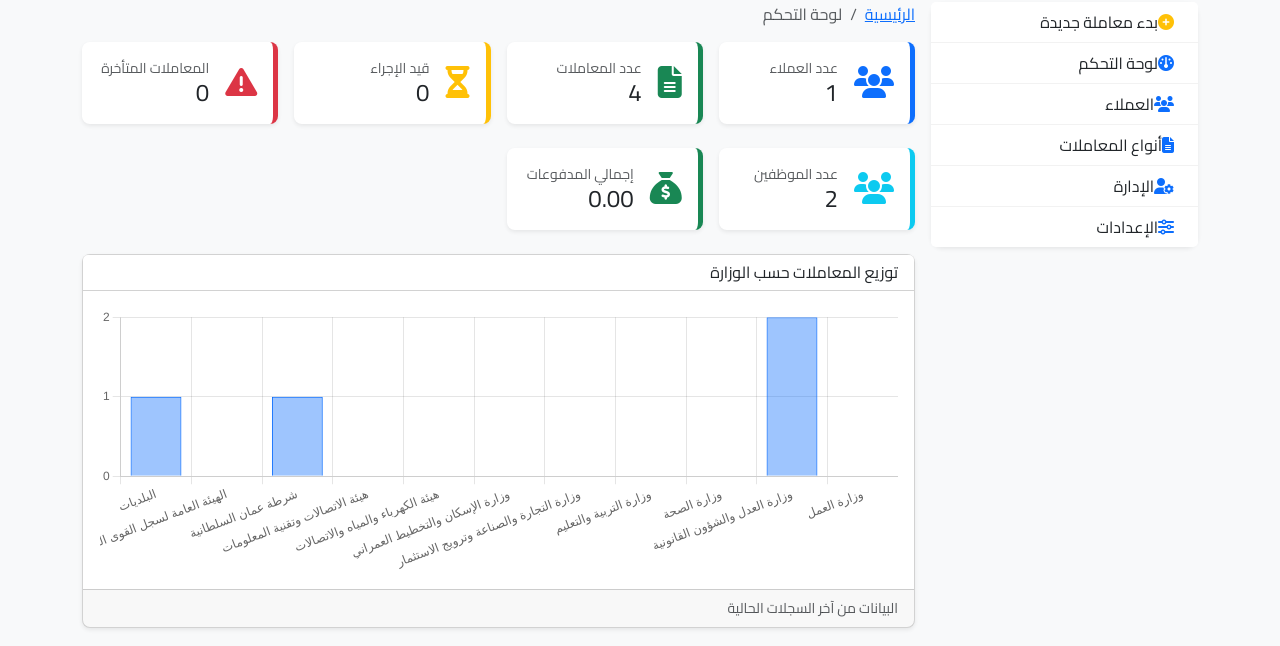
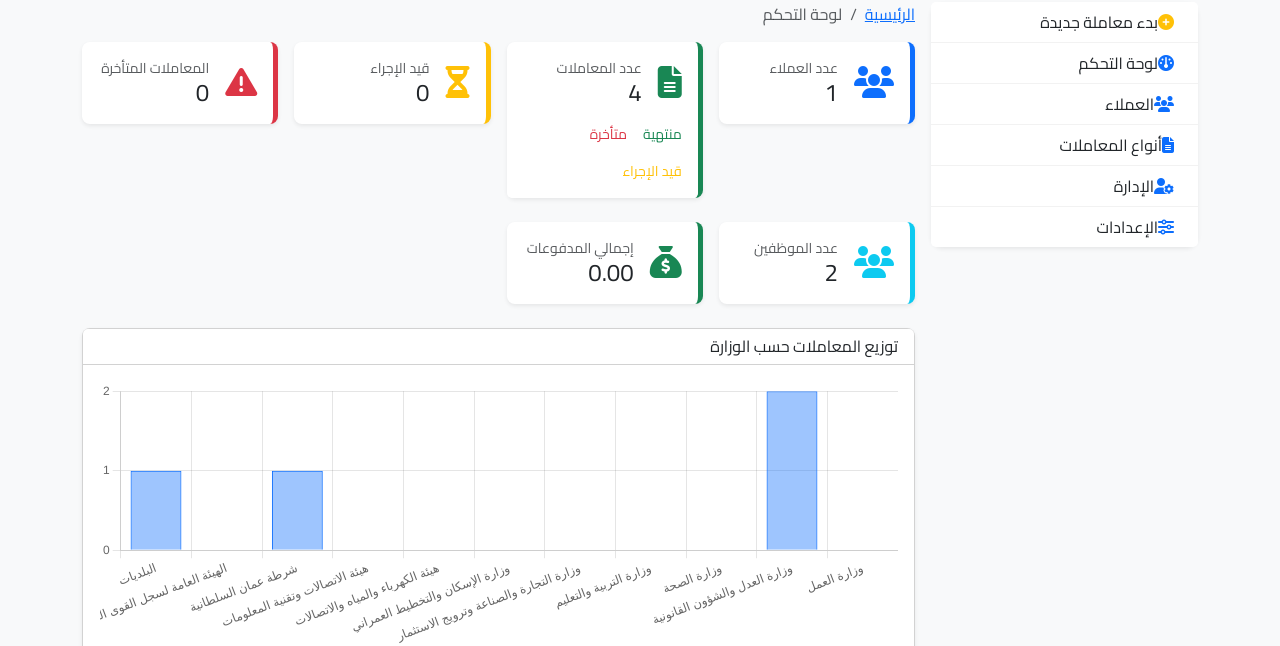
Before and after one commit to citybeachgulf-droid/sanad, a Flask app: page /dashboard in a window 1280 px wide. Shown: the part 78-724 px from the top of the page. Run offline with Flask 3, Linux system fonts and the light colour scheme; a user stored in the database is signed in; data comes from the database, SQL or seed files in the repository; data that the repository does not hold is empty; some libraries are stand-ins or nearby versions.

Commit message:
Add transaction status links to dashboard (#34)
Co-authored-by: Cursor Agent <cursoragent@cursor.com>

```diff
--- a/sandak_flask_project/app/templates/dashboard.html
+++ b/sandak_flask_project/app/templates/dashboard.html
@@ -31,7 +31,23 @@
           <div class="h4 mb-0">{{ card.value }}</div>
         </div>
       </div>
+      {% if card.title == 'عدد المعاملات' %}
+      <div class="card-footer bg-white border-0 pt-0 px-3 pb-3">
+        <div class="d-flex gap-3 flex-wrap small">
+          <a href="{{ url_for('main.dashboard', status='completed') }}" class="text-success text-decoration-none">
+            منتهية
+          </a>
+          <a href="{{ url_for('main.dashboard', status='overdue') }}" class="text-danger text-decoration-none">
+            متأخرة
+          </a>
+          <a href="{{ url_for('main.dashboard', status='in_progress') }}" class="text-warning text-decoration-none">
+            قيد الإجراء
+          </a>
+        </div>
+      </div>
+      {% else %}
       <a href="{{ card.url }}" class="stretched-link"></a>
+      {% endif %}
     </div>
   </div>
   {% endfor %}
```
